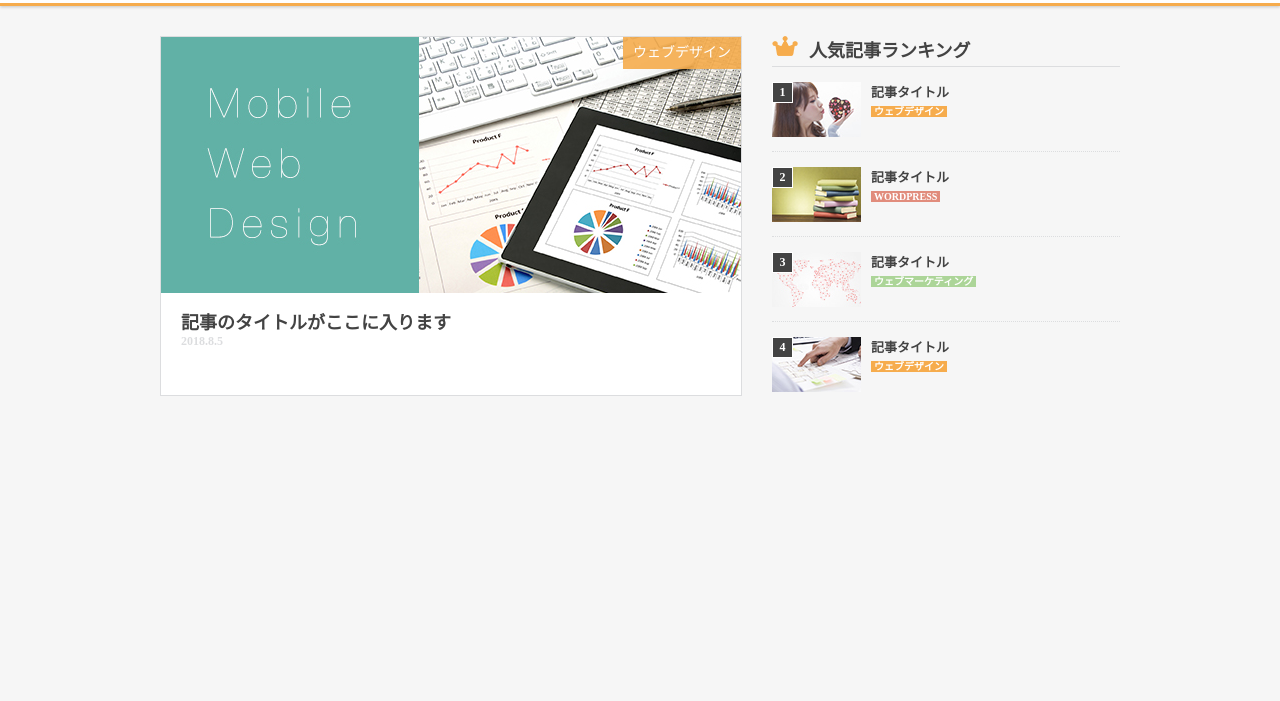
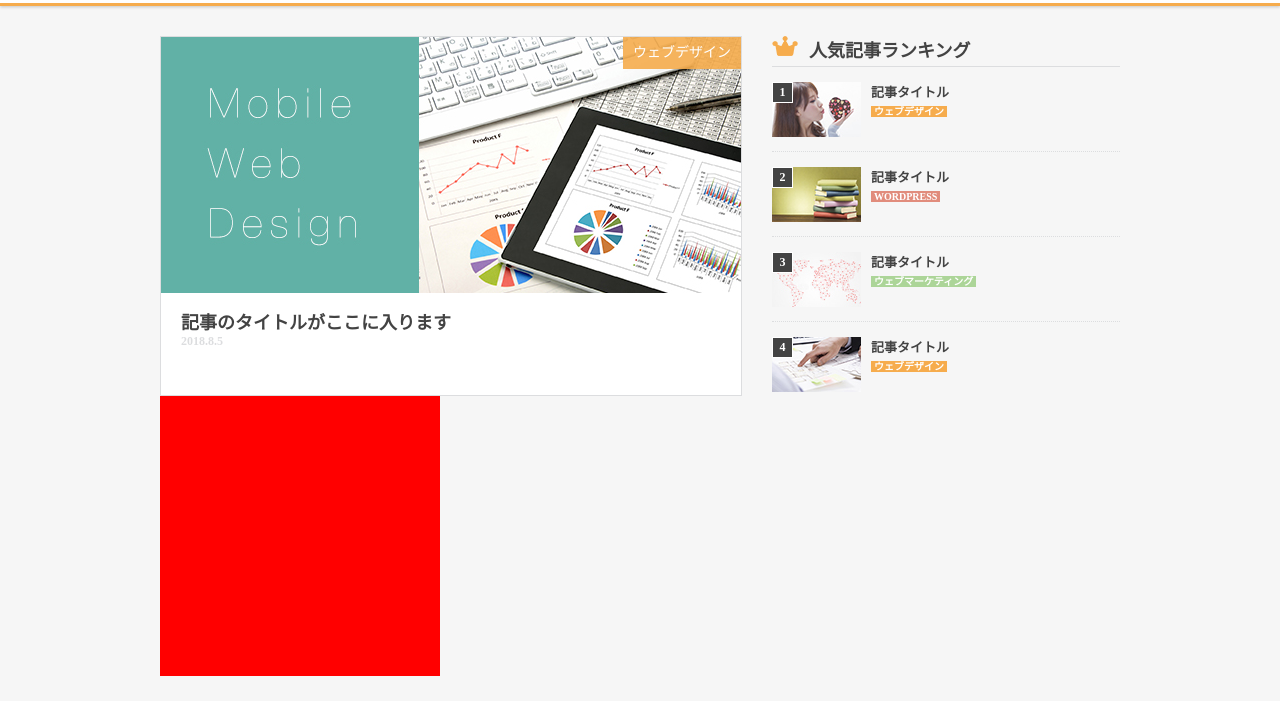
Before and after one commit to junichiseki0831/design-leaker, a plain HTML site: page index.html in a window 1280 px wide. Shown: the part 99-800 px from the top of the page. Drawn offline with Linux system fonts and the light colour scheme.

Commit message:
AddClearfix

```diff
--- a/index.html
+++ b/index.html
@@ -25,6 +25,9 @@
   </header>
 
   <div id="main_wrapper">
+
+    <!-- フロートの解除(clearfix) -->
+    <div class="cf">
 
       <div id="top_pickup">
         <p id="pickup_thumb">
@@ -89,6 +92,14 @@
           </li>
         </ul>
       </div>
+
+    </div>
+
+
+    <div id="top_left"></div>
+
+    <div id="top_right"></div>
+
   </div>
 
 </body>
--- a/style.css
+++ b/style.css
@@ -254,3 +254,20 @@ span.wordpress {
 span.webmarketing {
   background-color: #acd598;
 }
+
+/* ========================================
+    レフト
+========================================= */
+div#top_left {
+  width: 280px;
+  height: 280px;
+  background-color: red;
+}
+
+
+
+
+/* ========================================
+    ライト
+========================================= */
+div#top_right
```
Lines whose indentation alone changed are shown as unchanged.
